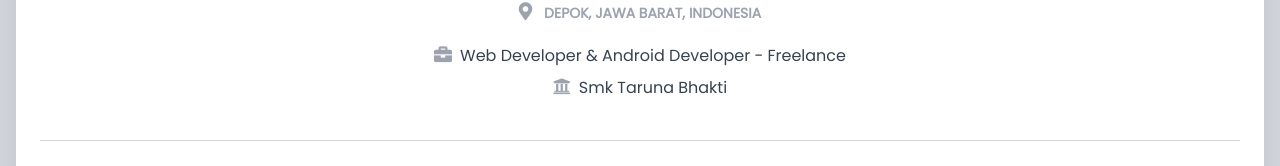
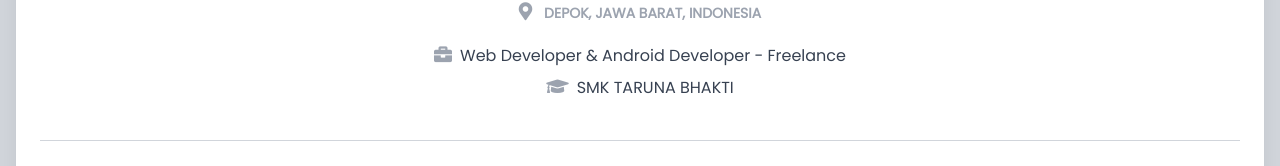
Before and after one commit to rifqicode/portofolio, a Next.js app: page / in a window 1280 px wide. Shown: the part 511-677 px from the top of the page. Built offline with nearby package versions, Linux system fonts and the light colour scheme.

Commit message:
update: more

```diff
--- a/pages/index.js
+++ b/pages/index.js
@@ -18,10 +18,6 @@ export default function Home() {
         <section className="relative block" style={{ height: "500px" }}>
           <div
             className="absolute top-0 w-full h-full bg-center bg-cover"
-            style={{
-              backgroundImage:
-                "url('https://images.unsplash.com/photo-1499336315816-097655dcfbda?ixlib=rb-1.2.1&ixid=eyJhcHBfaWQiOjEyMDd9&auto=format&fit=crop&w=2710&q=80')"
-            }}
           >
             <span
               id="blackOverlay"
@@ -82,8 +78,8 @@ export default function Home() {
                     Web Developer & Android Developer - Freelance
                   </div>
                   <div className="mb-2 text-gray-700">
-                    <i className="fas fa-university mr-2 text-lg text-gray-400"></i>
-                    Smk Taruna Bhakti
+                    <i className="fas fa-graduation-cap mr-2 text-lg text-gray-400"></i>
+                    SMK TARUNA BHAKTI
                   </div>
                 </div>
 
@@ -102,7 +98,7 @@ export default function Home() {
                 </div>
 
 
-                <div className="flex flex-wrap justify-center bg-gray-100 text-center">
+                <div className="flex flex-wrap justify-center bg-gray-100 text-center mb-5">
                   <div className="p-5">
                     <p className="text-lg font-semibold"> 3 year </p>
                     <p className="text-lg font-light"> Experience </p>
--- a/styles/globals.css
+++ b/styles/globals.css
@@ -14,6 +14,11 @@
   .avatar img {
     max-width: 150px;
   }
+
+  .bg-cover {
+    background: url('/home-bg.jpg');
+    /* background: url('https://images.unsplash.com/photo-1499336315816-097655dcfbda?ixlib=rb-1.2.1&ixid=eyJhcHBfaWQiOjEyMDd9&auto=format&fit=crop&w=2710&q=80') */
+  }
 }
 
 body {
```
Also changed, not shown: assets/data/Skill.js (+0 -21 lines), public/home-bg.jpg.
